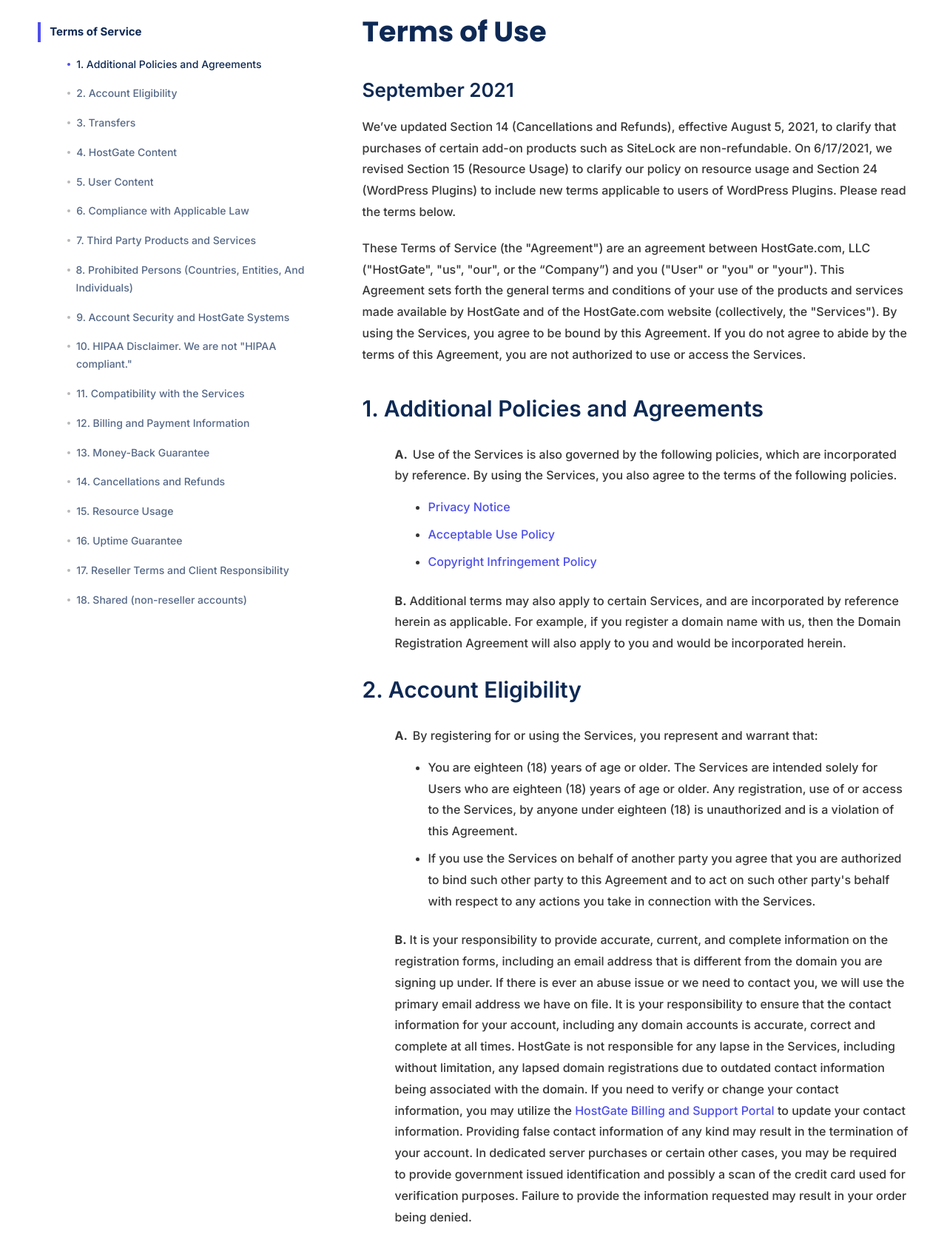
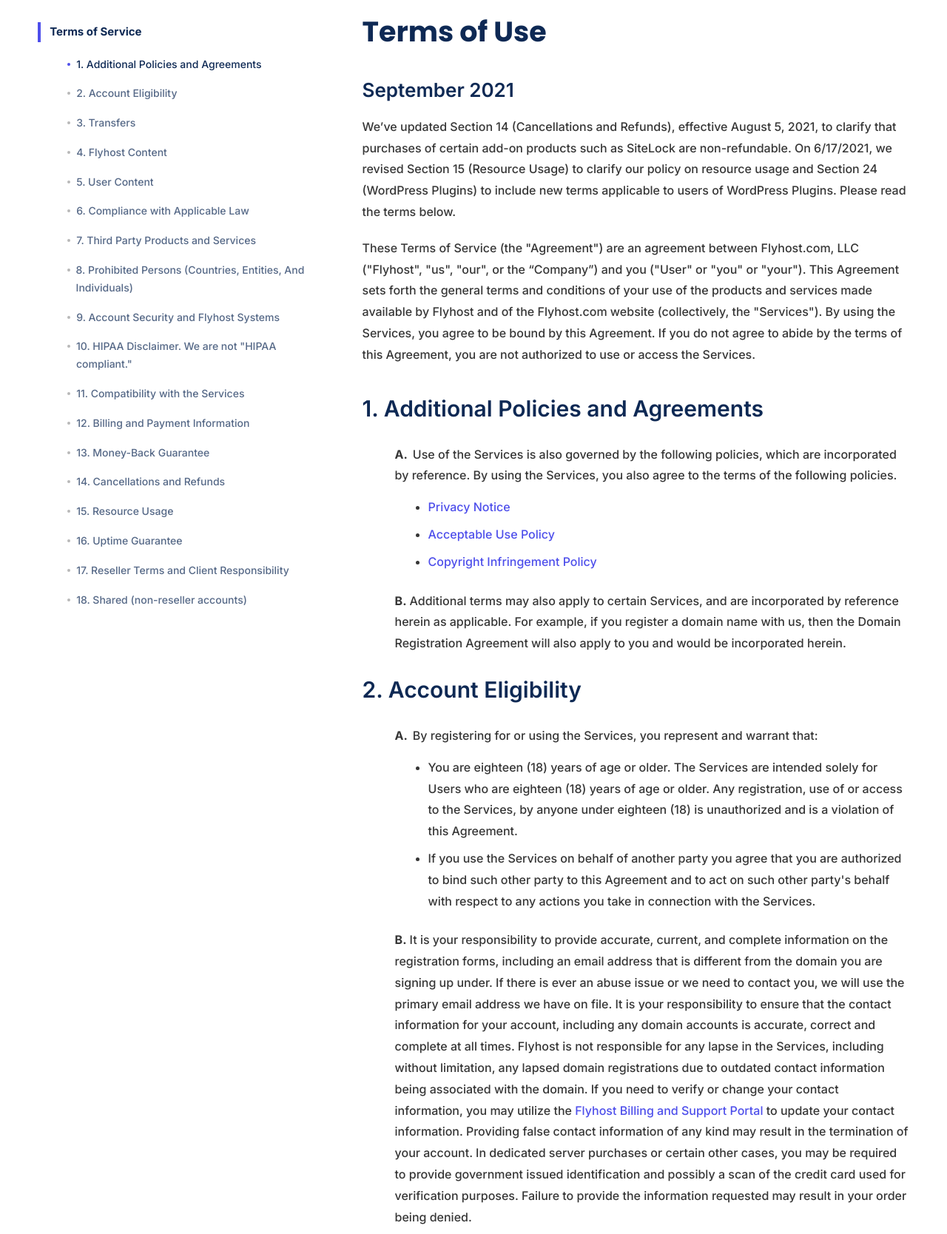
Before and after one commit to Flyhost/theme2025, a PHP site: page /terms.php in a window 1280 px wide. Shown: the part 264-1932 px from the top of the page at 74% size. Run offline with PHP 8.4, Linux system fonts and the light colour scheme.

Commit message:
Update terms.php

```diff
--- a/terms.php
+++ b/terms.php
@@ -8,11 +8,11 @@
   <meta name="viewport" content="width=device-width, initial-scale=1.0">
   <meta name="msapplication-tap-highlight" content="no">
   <meta name="theme-color" content="#0060fe">
-  <meta name="description" content="Read and understand our terms of service to ensure a smooth and transparent relationship between you and HostGate. Learn about our policies, acceptable use, and more.">
-  <meta name="keywords" content="terms of service, hosting provider, policies, acceptable use, HostGate">
+  <meta name="description" content="Read and understand our terms of service to ensure a smooth and transparent relationship between you and Flyhost. Learn about our policies, acceptable use, and more.">
+  <meta name="keywords" content="terms of service, hosting provider, policies, acceptable use, Flyhost">
   <meta name="language" content="en">
   <!-- :: Title :: -->
-  <title>Terms of Service - HostGate Web Hosting Provider</title>
+  <title>Terms of Service - Flyhost Web Hosting Provider</title>
   <!-- :: Favicon :: -->
   <link rel="shortcut icon" href="assets/images/logo/favicon.ico" type="image/x-icon">
   <!-- :: CSS Files :: -->
@@ -67,7 +67,7 @@
               </li>
               <!-- menu-item -->
               <li class="menu-item">
-                <a href="terms.php#HostGate-content-section" class="menu-link">4. HostGate Content</a>
+                <a href="terms.php#Flyhost-content-section" class="menu-link">4. Flyhost Content</a>
               </li>
               <!-- menu-item -->
               <li class="menu-item">
@@ -87,7 +87,7 @@
               </li>
               <!-- menu-item -->
               <li class="menu-item">
-                <a href="#" class="menu-link">9. Account Security and HostGate Systems</a>
+                <a href="#" class="menu-link">9. Account Security and Flyhost Systems</a>
               </li>
               <!-- menu-item -->
               <li class="menu-item">
@@ -247,11 +247,11 @@
             <ul class="menu list-unstyled">
               <!-- menu-item -->
               <li class="menu-item">
-                <a href="#" class="menu-link">About HostGate Copilot telemetry</a>
+                <a href="#" class="menu-link">About Flyhost Copilot telemetry</a>
               </li>
               <!-- menu-item -->
               <li class="menu-item">
-                <a href="#" class="menu-link">HostGate Copilot telemetry terms</a>
+                <a href="#" class="menu-link">Flyhost Copilot telemetry terms</a>
               </li>
               <!-- menu-item -->
               <li class="menu-item">
@@ -266,11 +266,11 @@
             <ul class="menu list-unstyled">
               <!-- menu-item -->
               <li class="menu-item">
-                <a href="#" class="menu-link">About HostGate Copilot telemetry</a>
+                <a href="#" class="menu-link">About Flyhost Copilot telemetry</a>
               </li>
               <!-- menu-item -->
               <li class="menu-item">
-                <a href="#" class="menu-link">HostGate Copilot telemetry terms</a>
+                <a href="#" class="menu-link">Flyhost Copilot telemetry terms</a>
               </li>
               <!-- menu-item -->
               <li class="menu-item">
@@ -285,11 +285,11 @@
             <ul class="menu list-unstyled">
               <!-- menu-item -->
               <li class="menu-item">
-                <a href="#" class="menu-link">About HostGate Copilot telemetry</a>
+                <a href="#" class="menu-link">About Flyhost Copilot telemetry</a>
               </li>
               <!-- menu-item -->
               <li class="menu-item">
-                <a href="#" class="menu-link">HostGate Copilot telemetry terms</a>
+                <a href="#" class="menu-link">Flyhost Copilot telemetry terms</a>
               </li>
               <!-- menu-item -->
               <li class="menu-item">
@@ -304,11 +304,11 @@
             <ul class="menu list-unstyled">
               <!-- menu-item -->
               <li class="menu-item">
-                <a href="#" class="menu-link">About HostGate Copilot telemetry</a>
+                <a href="#" class="menu-link">About Flyhost Copilot telemetry</a>
               </li>
               <!-- menu-item -->
               <li class="menu-item">
-                <a href="#" class="menu-link">HostGate Copilot telemetry terms</a>
+                <a href="#" class="menu-link">Flyhost Copilot telemetry terms</a>
               </li>
               <!-- menu-item -->
               <li class="menu-item">
@@ -323,11 +323,11 @@
             <ul class="menu list-unstyled">
               <!-- menu-item -->
               <li class="menu-item">
-                <a href="#" class="menu-link">About HostGate Copilot telemetry</a>
+                <a href="#" class="menu-link">About Flyhost Copilot telemetry</a>
               </li>
               <!-- menu-item -->
               <li class="menu-item">
-                <a href="#" class="menu-link">HostGate Copilot telemetry terms</a>
+                <a href="#" class="menu-link">Flyhost Copilot telemetry terms</a>
               </li>
               <!-- menu-item -->
               <li class="menu-item">
@@ -342,11 +342,11 @@
             <ul class="menu list-unstyled">
               <!-- menu-item -->
               <li class="menu-item">
-                <a href="#" class="menu-link">About HostGate Copilot telemetry</a>
+                <a href="#" class="menu-link">About Flyhost Copilot telemetry</a>
               </li>
               <!-- menu-item -->
               <li class="menu-item">
-                <a href="#" class="menu-link">HostGate Copilot telemetry terms</a>
+                <a href="#" class="menu-link">Flyhost Copilot telemetry terms</a>
               </li>
               <!-- menu-item -->
               <li class="menu-item">
@@ -361,11 +361,11 @@
             <ul class="menu list-unstyled">
               <!-- menu-item -->
               <li class="menu-item">
-                <a href="#" class="menu-link">About HostGate Copilot telemetry</a>
+                <a href="#" class="menu-link">About Flyhost Copilot telemetry</a>
               </li>
               <!-- menu-item -->
               <li class="menu-item">
-                <a href="#" class="menu-link">HostGate Copilot telemetry terms</a>
+                <a href="#" class="menu-link">Flyhost Copilot telemetry terms</a>
               </li>
               <!-- menu-item -->
               <li class="menu-item">
@@ -384,7 +384,7 @@
         <!-- para-1 -->
         <p class="para-1">We’ve updated Section 14 (Cancellations and Refunds), effective August 5, 2021, to clarify that purchases of certain add-on products such as SiteLock are non-refundable. On 6/17/2021, we revised Section 15 (Resource Usage) to clarify our policy on resource usage and Section 24 (WordPress Plugins) to include new terms applicable to users of WordPress Plugins. Please read the terms below.</p>
         <!-- para-1 -->
-        <p class="para-1">These Terms of Service (the "Agreement") are an agreement between HostGate.com, LLC ("HostGate", "us", "our", or the “Company”) and you ("User" or "you" or "your"). This Agreement sets forth the general terms and conditions of your use of the products and services made available by HostGate and of the HostGate.com website (collectively, the "Services"). By using the Services, you agree to be bound by this Agreement. If you do not agree to abide by the terms of this Agreement, you are not authorized to use or access the Services.</p>
+        <p class="para-1">These Terms of Service (the "Agreement") are an agreement between Flyhost.com, LLC ("Flyhost", "us", "our", or the “Company”) and you ("User" or "you" or "your"). This Agreement sets forth the general terms and conditions of your use of the products and services made available by Flyhost and of the Flyhost.com website (collectively, the "Services"). By using the Services, you agree to be bound by this Agreement. If you do not agree to abide by the terms of this Agreement, you are not authorized to use or access the Services.</p>
 
         <!-- Additional Policies and Agreements -->
         <section>
@@ -423,13 +423,13 @@
               </ul>
             </li>
             <!-- list-item -->
-            <li class="list-item">It is your responsibility to provide accurate, current, and complete information on the registration forms, including an email address that is different from the domain you are signing up under. If there is ever an abuse issue or we need to contact you, we will use the primary email address we have on file. It is your responsibility to ensure that the contact information for your account, including any domain accounts is accurate, correct and complete at all times. HostGate is not responsible for any lapse in the Services, including without limitation, any lapsed domain registrations due to outdated contact information being associated with the domain. If you need to verify or change your contact information, you may utilize the <a href="#" class="list-link">HostGate Billing and Support Portal</a> to update your contact information. Providing false contact information of any kind may result in the termination of your account. In dedicated server purchases or certain other cases, you may be required to provide government issued identification and possibly a scan of the credit card used for verification purposes. Failure to provide the information requested may result in your order being denied.</li>
+            <li class="list-item">It is your responsibility to provide accurate, current, and complete information on the registration forms, including an email address that is different from the domain you are signing up under. If there is ever an abuse issue or we need to contact you, we will use the primary email address we have on file. It is your responsibility to ensure that the contact information for your account, including any domain accounts is accurate, correct and complete at all times. Flyhost is not responsible for any lapse in the Services, including without limitation, any lapsed domain registrations due to outdated contact information being associated with the domain. If you need to verify or change your contact information, you may utilize the <a href="#" class="list-link">Flyhost Billing and Support Portal</a> to update your contact information. Providing false contact information of any kind may result in the termination of your account. In dedicated server purchases or certain other cases, you may be required to provide government issued identification and possibly a scan of the credit card used for verification purposes. Failure to provide the information requested may result in your order being denied.</li>
             <!-- list-item -->
             <li class="list-item">You agree to be fully responsible for all use of your account and for any actions that take place through your account. It is your responsibility to maintain the confidentiality of your password and other information related to the security of your account.</li>
             <!-- list-item -->
             <li class="list-item">Any dedicated IP order in addition to those provided with a hosting package may be subject to IP justification. IP justification practices are subject to change to remain in compliance with the policies of the American Registry for Internet Numbers (ARIN). We reserve the right to deny any dedicated IP request based on insufficient justification or current IP utilization.</li>
             <!-- list-item -->
-            <li class="list-item">The Service and any data you provide to HostGate is hosted in the United States (U.S.) unless otherwise provided. If you access the Service from outside of the U.S., you are voluntarily transferring information (potentially including personally-identifiable information) and content to the U.S. and you agreeing that our collection, use, storage and sharing of your information and content is subject to the laws of the U.S., and not necessarily of the jurisdiction in which you are located.</li>
+            <li class="list-item">The Service and any data you provide to Flyhost is hosted in the United States (U.S.) unless otherwise provided. If you access the Service from outside of the U.S., you are voluntarily transferring information (potentially including personally-identifiable information) and content to the U.S. and you agreeing that our collection, use, storage and sharing of your information and content is subject to the laws of the U.S., and not necessarily of the jurisdiction in which you are located.</li>
           </ul>
         </section>
 
@@ -438,21 +438,21 @@
           <!-- title-2 -->
           <h2 class="title-2" id="transfers-section">3. Transfers</h2>
           <!-- para-1 -->
-          <p class="para-1">Our Transfers Team will make every effort to help you move your website to us. Transfers are provided as a courtesy service. We do not make any guarantees regarding the availability, possibility, or time required to complete an account transfer. Each hosting company is configured differently, and some hosting platforms save data in an incompatible or proprietary format, which may make it extremely difficult, if not impossible, to migrate some or all account data. In some cases we may not be able to assist you in a transfer of data from an old host. The free transfer service is available for thirty (30) days from your sign up date. Transfers outside of the thirty (30) day period will incur a charge; please contact a member of our Transfers department to receive a price quote. In no event shall HostGate be held liable for any lost or missing data or files resulting from a transfer to or from HostGate. You are solely responsible for backing up your data in all circumstances.</p>
+          <p class="para-1">Our Transfers Team will make every effort to help you move your website to us. Transfers are provided as a courtesy service. We do not make any guarantees regarding the availability, possibility, or time required to complete an account transfer. Each hosting company is configured differently, and some hosting platforms save data in an incompatible or proprietary format, which may make it extremely difficult, if not impossible, to migrate some or all account data. In some cases we may not be able to assist you in a transfer of data from an old host. The free transfer service is available for thirty (30) days from your sign up date. Transfers outside of the thirty (30) day period will incur a charge; please contact a member of our Transfers department to receive a price quote. In no event shall Flyhost be held liable for any lost or missing data or files resulting from a transfer to or from Flyhost. You are solely responsible for backing up your data in all circumstances.</p>
         </section>
 
-        <!-- HostGate Content -->
+        <!-- Flyhost Content -->
         <section>
           <!-- title-2 -->
-          <h2 class="title-2" id="HostGate-content-section">4. HostGate Content</h2>
+          <h2 class="title-2" id="Flyhost-content-section">4. Flyhost Content</h2>
           <!-- list-level-i -->
           <ul class="list-level-i">
             <!-- list-item -->
-            <li class="list-item">Except for User Content (as defined below), all content made available through the Services, including images made available through website builder tools provided by HostGate (the “Licensed Images”), designs, templates, text, graphics, images, video, information, software, audio and other files, and their selection and arrangement, and all software used to provide the Services (collectively with the Licensed Images, "HostGate Content"), are the property of HostGate or its licensors. No HostGate Content may not be modified, copied, distributed, framed, reproduced, republished, downloaded, scraped, displayed, posted, transmitted, sold or exploited for any purpose in any form or by any means, in whole or in part, other than as expressly permitted in this Agreement. You may not, directly or indirectly, reverse engineer, decompile, disassemble, or otherwise attempt to derive source code or other trade secrets from any HostGate Content.</li>
+            <li class="list-item">Except for User Content (as defined below), all content made available through the Services, including images made available through website builder tools provided by Flyhost (the “Licensed Images”), designs, templates, text, graphics, images, video, information, software, audio and other files, and their selection and arrangement, and all software used to provide the Services (collectively with the Licensed Images, "Flyhost Content"), are the property of Flyhost or its licensors. No Flyhost Content may not be modified, copied, distributed, framed, reproduced, republished, downloaded, scraped, displayed, posted, transmitted, sold or exploited for any purpose in any form or by any means, in whole or in part, other than as expressly permitted in this Agreement. You may not, directly or indirectly, reverse engineer, decompile, disassemble, or otherwise attempt to derive source code or other trade secrets from any Flyhost Content.</li>
             <!-- list-item -->
             <li class="list-item">To the extent applicable, you are granted a limited, revocable, non-sublicensable, license to use the Licensed Images solely in connection with the Services. You are prohibited from using any Licensed Images: (i) with pornographic, defamatory, or unlawful content or in such a manner that infringes upon any third party's trademark or intellectual property rights; (ii) as a trademark, service mark, or logo; and (iii) portraying any person depicted therein (a "Model") in a way that a reasonable person would find offensive, including but not limited to depicting a Model: (a) in connection with pornography, "adult videos", adult entertainment venues, escort services, dating services, or the like; (b) in connection with the advertisement or promotion of tobacco products; (c) as endorsing a political party, candidate, elected official, or opinion; (d) as suffering from, or medicating for, a physical or mental ailment; or (e) engaging in immoral or criminal activities.</li>
             <!-- list-item -->
-            <li class="list-item">Any use of HostGate Content, other than as specifically authorized herein, is prohibited and will automatically terminate your rights to use the Services and any HostGate Content. All rights to use HostGate Content that are not expressly granted in this Agreement are reserved by HostGate and HostGate's licensors.</li>
+            <li class="list-item">Any use of Flyhost Content, other than as specifically authorized herein, is prohibited and will automatically terminate your rights to use the Services and any Flyhost Content. All rights to use Flyhost Content that are not expressly granted in this Agreement are reserved by Flyhost and Flyhost's licensors.</li>
           </ul>
         </section>
 
@@ -463,9 +463,9 @@
           <!-- list-level-i -->
           <ul class="list-level-i">
             <!-- list-item -->
-            <li class="list-item">You may be able to upload, store, publish, display and distribute information, text, photos, videos, emails, and other content on or through the Services (collectively, "User Content"). User Content includes any content posted by you or by users of any of your websites hosted through the Services ("User Websites"). You are solely responsible for any and all User Content and any transactions or other activities conducted on or through User Websites. By posting or distributing User Content on or through the Services, you represent and warrant to HostGate that (i) you have all the necessary rights to post or distribute such User Content, and (ii) your posting or distribution of such User Content does not infringe or violate the rights of any third party.<br><br>Solely for purposes of providing the Services, you hereby grant to HostGate a non-exclusive, royalty-free, worldwide right and license to: (i) use, reproduce, publicly perform, publicly display, modify, translate, excerpt (in whole or in part), publish and distribute User Content; and (ii) make archival or back-up copies of User Content and User Websites. Except for the rights expressly granted herein, HostGate does not acquire any right, title or interest in or to the User Content, all of which shall remain solely with you.</li>
+            <li class="list-item">You may be able to upload, store, publish, display and distribute information, text, photos, videos, emails, and other content on or through the Services (collectively, "User Content"). User Content includes any content posted by you or by users of any of your websites hosted through the Services ("User Websites"). You are solely responsible for any and all User Content and any transactions or other activities conducted on or through User Websites. By posting or distributing User Content on or through the Services, you represent and warrant to Flyhost that (i) you have all the necessary rights to post or distribute such User Content, and (ii) your posting or distribution of such User Content does not infringe or violate the rights of any third party.<br><br>Solely for purposes of providing the Services, you hereby grant to Flyhost a non-exclusive, royalty-free, worldwide right and license to: (i) use, reproduce, publicly perform, publicly display, modify, translate, excerpt (in whole or in part), publish and distribute User Content; and (ii) make archival or back-up copies of User Content and User Websites. Except for the rights expressly granted herein, Flyhost does not acquire any right, title or interest in or to the User Content, all of which shall remain solely with you.</li>
             <!-- list-item -->
-            <li class="list-item">HostGate exercises no control over, and accepts no responsibility for, User Content or the content of any information passing through HostGate's computers, network hubs and points of presence or the Internet. HostGate does not monitor User Content. However, you acknowledge and agree that HostGate may, but is not obligated to, immediately take any corrective action in HostGate's sole discretion, including without limitation removal of all or a portion of the User Content or User Websites, and suspend or terminate any and all Services without refund if you violate the terms of this Agreement. You hereby agree that HostGate shall have no liability due to any corrective action that HostGate may take.</li>
+            <li class="list-item">Flyhost exercises no control over, and accepts no responsibility for, User Content or the content of any information passing through Flyhost's computers, network hubs and points of presence or the Internet. Flyhost does not monitor User Content. However, you acknowledge and agree that Flyhost may, but is not obligated to, immediately take any corrective action in Flyhost's sole discretion, including without limitation removal of all or a portion of the User Content or User Websites, and suspend or terminate any and all Services without refund if you violate the terms of this Agreement. You hereby agree that Flyhost shall have no liability due to any corrective action that Flyhost may take.</li>
           </ul>
         </section>
 
```
